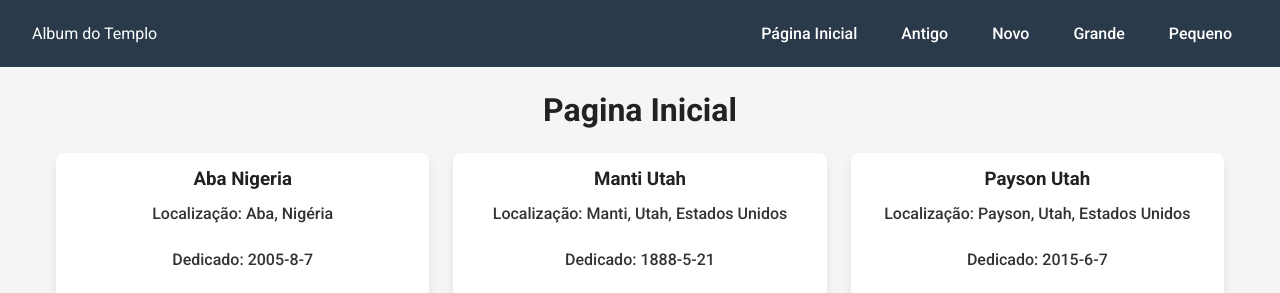
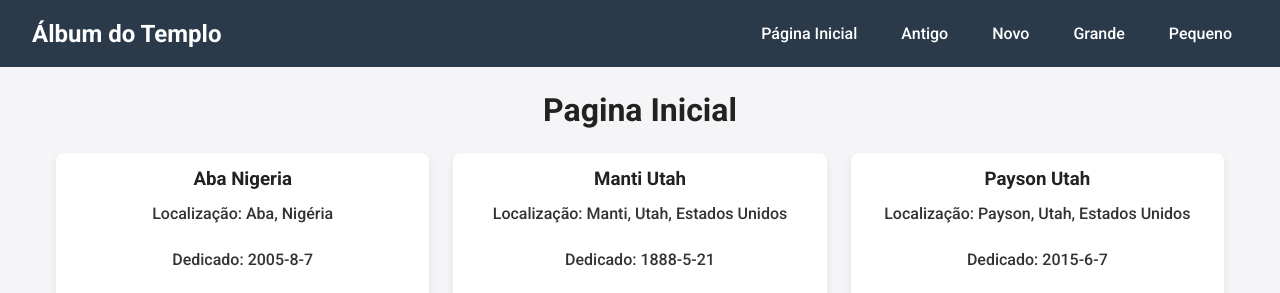
Before and after one commit to pklhydra/wdd131, a plain HTML site: page templos-filtrados.html in a window 1280 px wide. Shown: the top 293 px of the page. Drawn offline with Linux system fonts and the light colour scheme.

Commit message:
fix erros

```diff
--- a/templos-filtrados.html
+++ b/templos-filtrados.html
@@ -14,7 +14,8 @@
 <link href="https://fonts.googleapis.com/css2?family=Roboto:ital,wght@0,100..900;1,100..900&display=swap" rel="stylesheet">
 </head>
 <body>
-    <header>Album do Templo
+    <header>
+        <h1>Álbum do Templo</h1>
         <button id="menu-btn" aria-label="abrir Menu">☰</button>
         <nav>
             <ul id='menu-links'>
```
